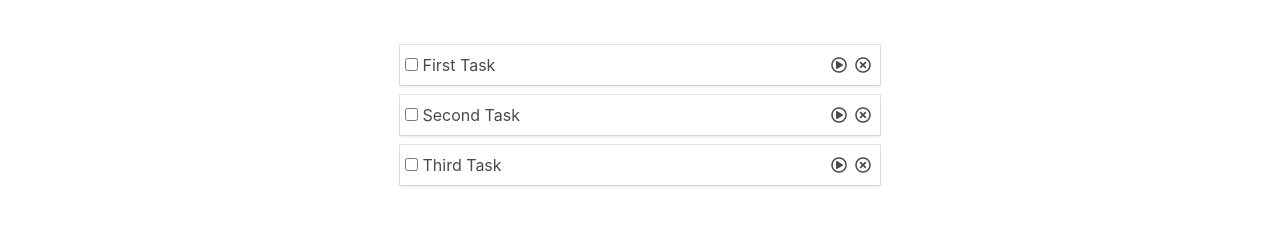
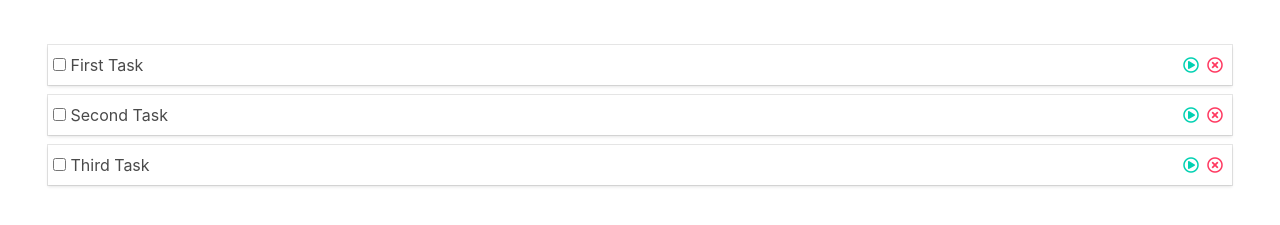
Before and after one commit to HellouTeam/pomodorotimer, a plain HTML site: page index.html in a window 1280 px wide. Shown: the part 219-444 px from the top of the page. Drawn offline with nearby package versions, Linux system fonts and the light colour scheme.

Commit message:
Removes task-container fixed width

```diff
--- a/css/styles.css
+++ b/css/styles.css
@@ -1,7 +1,7 @@
-.task-container{
+/* .task-container{
     width: 30rem;
     margin: 0 auto;
-}
+} */
 
 .card{
     padding: 8px 5px;
--- a/index.html
+++ b/index.html
@@ -29,8 +29,8 @@
                     <span class="has-text-left">
                          {{task.desc}}
                     </span>
-                    <span class="icon is-pulled-right"><i class="far fa-times-circle"></i></span>
-                    <span class="icon is-pulled-right"><i class="far fa-play-circle"></i></span>
+                    <span class="icon is-pulled-right has-text-danger"><i class="far fa-times-circle"></i></span>
+                    <span class="icon is-pulled-right has-text-primary"><i class="far fa-play-circle"></i></span>
                 </div>
             </div>
         </div>
```
Also changed, not shown: 1 other file.
